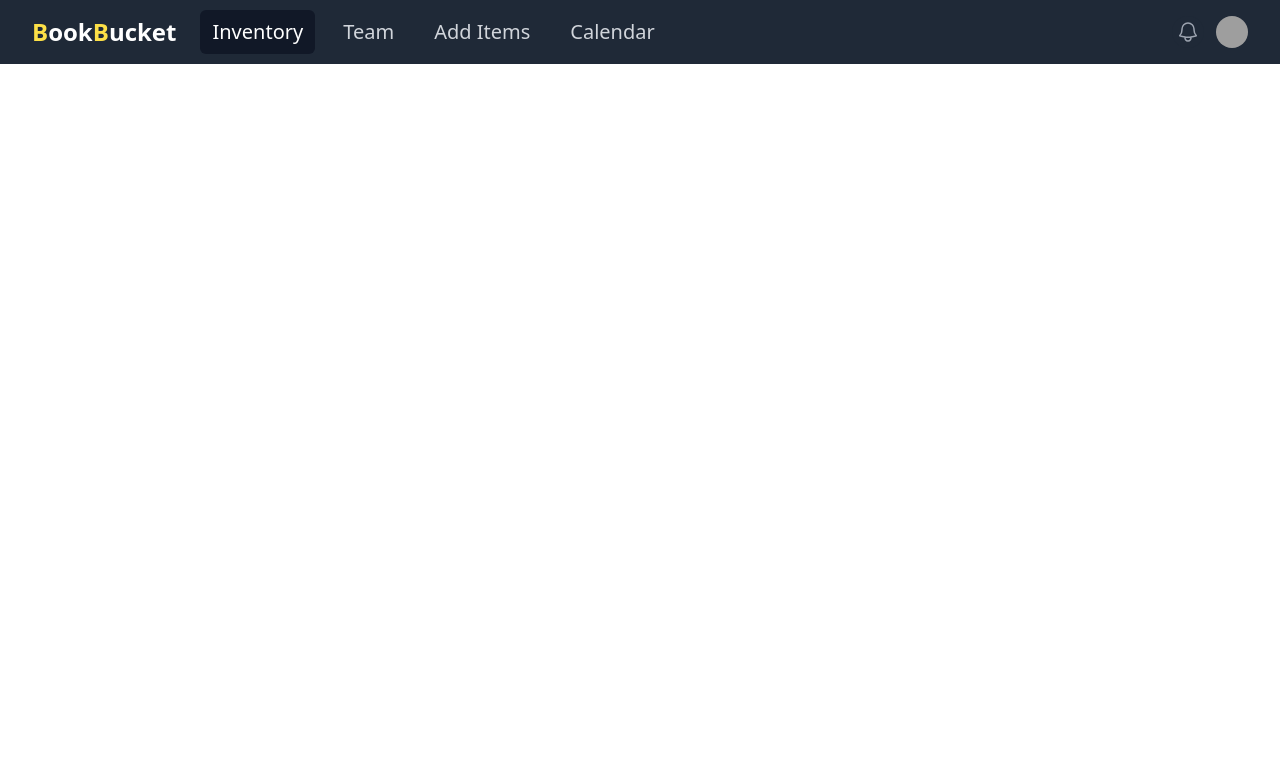
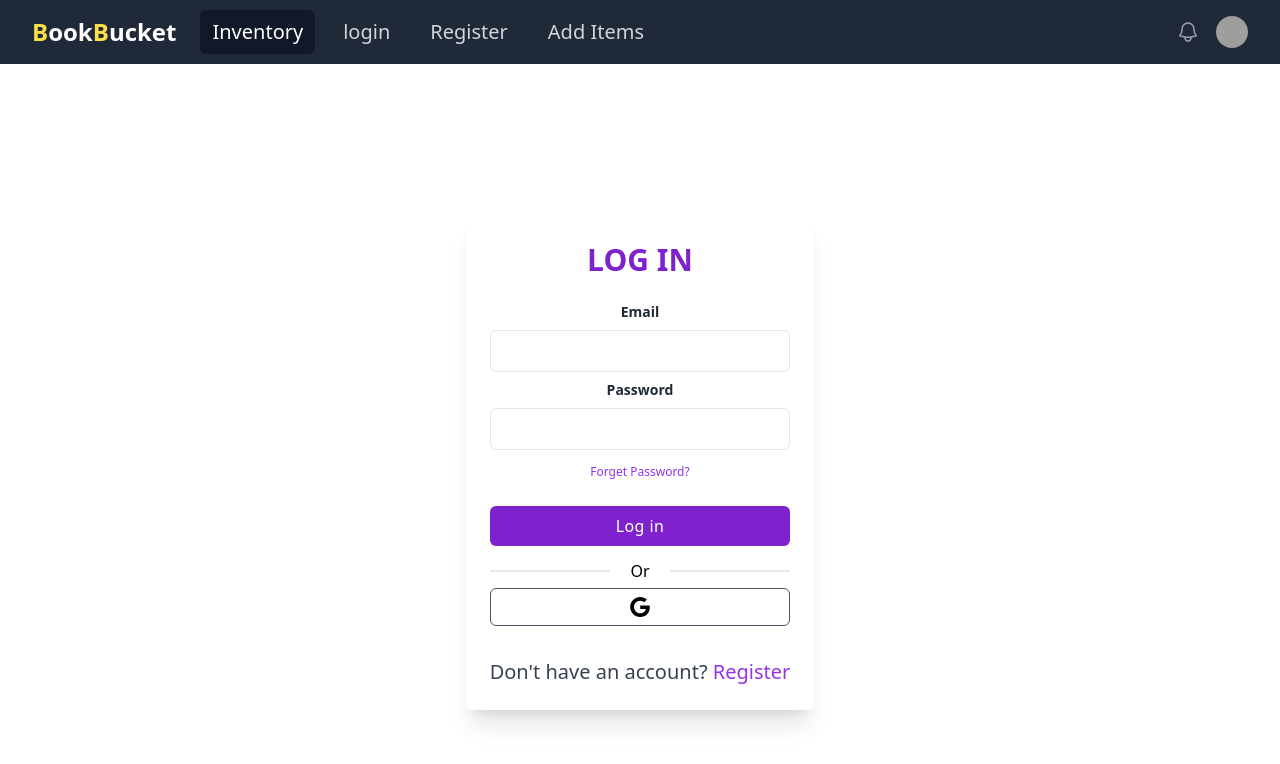
Before and after one commit to ms785314/warehouse-client, a React (Create React App) app: page /login in a window 1280 px wide. Shown: the top 764 px of the page. Built offline with nearby package versions, Linux system fonts and the light colour scheme; grey boxes are pictures that could not be loaded.

Commit message:
firebase added

```diff
--- a/package.json
+++ b/package.json
@@ -9,11 +9,14 @@
     "@testing-library/react": "^13.4.0",
     "@testing-library/user-event": "^13.5.0",
     "chart.js": "^4.0.1",
+    "firebase": "^9.14.0",
     "react": "^18.2.0",
     "react-chartjs-2": "^5.0.1",
     "react-dom": "^18.2.0",
+    "react-firebase-hooks": "^5.1.1",
     "react-router-dom": "^6.4.3",
     "react-scripts": "5.0.1",
+    "react-toastify": "^9.1.1",
     "web-vitals": "^2.1.4"
   },
   "scripts": {
--- a/src/App.js
+++ b/src/App.js
@@ -3,7 +3,9 @@
 import './App.css';
 import Footer from './Components/Footer/Footer';
 import Home from './Components/Home/Home';
+import Login from './Components/Login/Login';
 import Navbar from './Components/Navbar/Navbar';
+import Resgister from './Components/Resigter/Resgister';
 import UpdateItem from './Components/UpdateItem/UpdateItem';
 
 function App() {
@@ -14,6 +16,8 @@
         <Route path='/' element={<Home></Home>}></Route>
         <Route path='/inventory' element={<Home></Home>}></Route>
         <Route path='/inventory/:id' element={<UpdateItem></UpdateItem>}></Route>
+        <Route path='/register' element={<Resgister></Resgister>}></Route>
+        <Route path='/login' element={<Login></Login>}></Route>
       </Routes>
 
     </div>
--- /dev/null
+++ b/src/Components/Login/Login.js
@@ -0,0 +1,100 @@
+import React from 'react';
+import { Link } from 'react-router-dom';
+import { firebaseApp } from '../../firebase';
+import { getAuth, signInWithEmailAndPassword, signOut } from 'firebase/auth';
+import { useSignInWithGoogle } from 'react-firebase-hooks/auth';
+import { toast, ToastContainer } from 'react-toastify';
+import 'react-toastify/dist/ReactToastify.css';
+
+export default function Login() {
+    const auth = getAuth(firebaseApp);
+    const [signInWithGoogle, user, loading, error] = useSignInWithGoogle(auth);
+    const handleSignUpWithGoogle = () => {
+        console.log('ok');
+        signInWithGoogle();
+    }
+    const notify = () => toast(`Hello,${user.user.displayName}`);
+    if (user) {
+        notify();
+        console.log(user);
+        console.log('got it');
+    }
+    console.log('user',user);
+
+    return (
+        <div className="relative flex flex-col justify-center min-h-screen overflow-hidden">
+            <ToastContainer></ToastContainer>
+            <div className="p-6 m-auto bg-white rounded-md shadow-xl lg:max-w-xl">
+                <h1 className="text-3xl font-semibold text-center text-purple-700 uppercase">
+                    Log In
+                </h1>
+                <form className="mt-6">
+                    <div className="mb-2">
+                        <label
+                            htmlFor="email"
+                            className="block text-sm font-semibold text-gray-800"
+                        >
+                            Email
+                        </label>
+                        <input
+                            type="email"
+                            className="block w-full px-4 py-2 mt-2 text-purple-700 bg-white border rounded-md focus:border-purple-400 focus:ring-purple-300 focus:outline-none focus:ring focus:ring-opacity-40"
+                        />
+                    </div>
+                    <div className="mb-2">
+                        <label
+                            htmlFor="password"
+                            className="block text-sm font-semibold text-gray-800"
+                        >
+                            Password
+                        </label>
+                        <input
+                            type="password"
+                            className="block w-full px-4 py-2 mt-2 text-purple-700 bg-white border rounded-md focus:border-purple-400 focus:ring-purple-300 focus:outline-none focus:ring focus:ring-opacity-40"
+                        />
+                    </div>
+                    <Link
+                        href="#"
+                        className="text-xs text-purple-600 hover:underline"
+                    >
+                        Forget Password?
+                    </Link>
+                    <div className="mt-6">
+                        <button className="w-full px-4 py-2 tracking-wide text-white transition-colors duration-200 transform bg-purple-700 rounded-md hover:bg-purple-600 focus:outline-none focus:bg-purple-600">
+                            Log in
+                        </button>
+                    </div>
+                </form>
+                <div className="relative flex items-center justify-center w-full mt-6 border border-t">
+                    <div className="absolute px-5 bg-white">{loading ? 'loading..' : 'Or'}</div>
+                </div>
+                <div className="flex mt-4 gap-x-2">
+                    <button
+                        type="button"
+                        onClick={handleSignUpWithGoogle}
+                        className="flex items-center justify-center w-full p-2 border border-gray-600 rounded-md focus:ring-2 focus:ring-offset-1 focus:ring-violet-600"
+                    >
+                        <svg
+                            xmlns="http://www.w3.org/2000/svg"
+                            viewBox="0 0 32 32"
+                            className="w-5 h-5 fill-current"
+                        >
+                            <path d="M16.318 13.714v5.484h9.078c-0.37 2.354-2.745 6.901-9.078 6.901-5.458 0-9.917-4.521-9.917-10.099s4.458-10.099 9.917-10.099c3.109 0 5.193 1.318 6.38 2.464l4.339-4.182c-2.786-2.599-6.396-4.182-10.719-4.182-8.844 0-16 7.151-16 16s7.156 16 16 16c9.234 0 15.365-6.49 15.365-15.635 0-1.052-0.115-1.854-0.255-2.651z"></path>
+                        </svg>
+                    </button>
+                </div>
+
+                <p className="mt-8  font-light text-center text-gray-700 text-xl">
+                    {" "}
+                    Don't have an account?{" "}
+                    <Link
+                        to={'/register'}
+                        className="font-medium text-purple-600 hover:underline"
+                    >
+                       Register
+                    </Link>
+                </p>
+            </div>
+        </div>
+    );
+}
--- a/src/Components/Navbar/Navbar.js
+++ b/src/Components/Navbar/Navbar.js
@@ -5,9 +5,10 @@
 
 const navigation = [
   { name: 'Inventory', href: '/inventory', current: true },
-  { name: 'Team', href: '#', current: false },
-  { name: 'Add Items', href: '#', current: false },
-  { name: 'Calendar', href: '#', current: false },
+  { name: 'login', href: '/login', current: false },
+  { name: 'Register', href: '/register', current: false },
+  { name: 'Add Items', href: '#', current: false }
+
 ]
 
 function classNames(...classes) {
--- /dev/null
+++ b/src/Components/Resigter/Resgister.js
@@ -0,0 +1,59 @@
+import React from 'react';
+import { Link } from 'react-router-dom';
+
+export default function Resigter() {
+    return (
+        <div className="relative flex flex-col justify-center min-h-screen overflow-hidden">
+            <div className="p-6 m-auto bg-white rounded-md shadow-xl lg:max-w-xl">
+                <h1 className="text-3xl font-semibold text-center text-purple-700 uppercase">
+                    Register
+                </h1>
+                <form className="mt-6">
+                    <div className="mb-2">
+                        <label
+                            for="email"
+                            className="block text-sm font-semibold text-gray-800"
+                        >
+                            Email
+                        </label>
+                        <input
+                            type="email"
+                            className="block w-full px-4 py-2 mt-2 text-purple-700 bg-white border rounded-md focus:border-purple-400 focus:ring-purple-300 focus:outline-none focus:ring focus:ring-opacity-40"
+                        />
+                    </div>
+                    <div className="mb-2">
+                        <label
+                            for="password"
+                            className="block text-sm font-semibold text-gray-800"
+                        >
+                            Password
+                        </label>
+                        <input
+                            type="password"
+                            className="block w-full px-4 py-2 mt-2 text-purple-700 bg-white border rounded-md focus:border-purple-400 focus:ring-purple-300 focus:outline-none focus:ring focus:ring-opacity-40"
+                        />
+                    </div>
+
+                    <div className="mt-6">
+                        <button className="w-full px-4 py-2 tracking-wide text-white transition-colors duration-200 transform bg-purple-700 rounded-md hover:bg-purple-600 focus:outline-none focus:bg-purple-600">
+                           Register
+                        </button>
+                    </div>
+                </form>
+
+
+
+                <p className="mt-8 text-xl font-light text-center text-gray-700">
+                    {" "}
+                    Allready have an account?{" "}
+                    <Link
+                        to={'/login'}
+                        className="font-medium text-purple-600 hover:underline"
+                    >
+                        Log in
+                    </Link>
+                </p>
+            </div>
+        </div>
+    );
+}
--- /dev/null
+++ b/src/firebase.js
@@ -0,0 +1,17 @@
+// Import the functions you need from the SDKs you need
+import { initializeApp } from "firebase/app";
+// TODO: Add SDKs for Firebase products that you want to use
+// https://firebase.google.com/docs/web/setup#available-libraries
+
+// Your web app's Firebase configuration
+const firebaseConfig = {
+  apiKey: "AIzaSyDnnAk_d6PjBMjmSKyRiKU6aMoJBzq0JPs",
+  authDomain: "bookbucket-3d429.firebaseapp.com",
+  projectId: "bookbucket-3d429",
+  storageBucket: "bookbucket-3d429.appspot.com",
+  messagingSenderId: "672821277564",
+  appId: "1:672821277564:web:3a18d70bb81c2ce669eaf9"
+};
+
+// Initialize Firebase
+export const firebaseApp = initializeApp(firebaseConfig);
```
Also changed, not shown: 1 other file (tests, documents, lock files or other folders).
